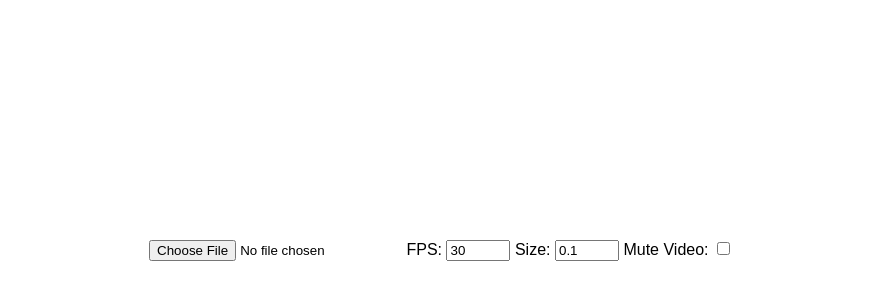
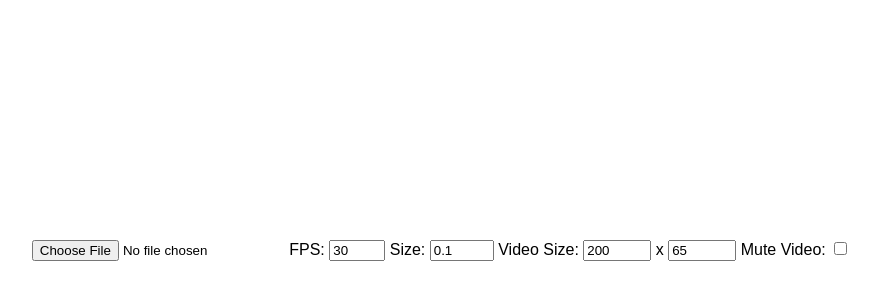
Before and after one commit to Al3x77777/ASCII-Video-Player, a plain HTML site: page index.html in a window 1280 px wide. Shown: the part 150-450 px from the top of the page, without its empty margins (199-1077 px from the left). Drawn offline with Linux system fonts and the light colour scheme.

Commit message:
Add files via upload

```diff
--- a/index.html
+++ b/index.html
@@ -31,9 +31,13 @@
   <div id="video-controls">
     <input type="file" id="video-file" accept="video/*">
     <label for="video-fps">FPS:</label>
-    <input type="number" id="video-fps" min="1" max="0.3" value="30">
+    <input type="number" id="video-fps" min="1" max="30" value="30">
     <label for="ascii-font-size">Size:</label>
     <input type="number" id="ascii-font-size" min="0.1" max="0.3" value="0.1">
+    <label for="video-width">Video Size:</label>
+    <input type="number" id="video-width" min="1" max="1000" value="200" style="width: 60px;">
+    <span>x</span>
+    <input type="number" id="video-height" min="1" max="1000" value="65" style="width: 60px;">
     <label for="video-mute">Mute Video:</label>
     <input type="checkbox" id="video-mute">
   </div>
@@ -44,8 +48,8 @@
       videoElement.style.display = 'none';
 
       const asciiContainer = document.getElementById('ascii-video');
-      const asciiWidth = 180;
-      const asciiHeight = 60;
+      let asciiWidth = parseInt(document.getElementById('video-width').value, 10);
+      let asciiHeight = parseInt(document.getElementById('video-height').value, 10);
       let asciiFPS = parseInt(document.getElementById('video-fps').value, 10);
       let frameDelay = 1000 / asciiFPS;
       let asciiFontSize = parseFloat(document.getElementById('ascii-font-size').value);
@@ -70,8 +74,21 @@
 
         asciiContainer.textContent = asciiFrame;
         asciiContainer.style.fontSize = asciiFontSize + 'em';
+
         setTimeout(updateAscii, frameDelay);
+
+        canvas.remove();
       }
+
+      document.getElementById('video-width').addEventListener('input', () => {
+        asciiWidth = parseInt(document.getElementById('video-width').value, 10);
+        updateAscii();
+      });
+
+      document.getElementById('video-height').addEventListener('input', () => {
+        asciiHeight = parseInt(document.getElementById('video-height').value, 10);
+        updateAscii();
+      });
 
       document.getElementById('video-fps').addEventListener('input', () => {
         asciiFPS = parseInt(document.getElementById('video-fps').value, 10);
@@ -97,6 +114,8 @@
         videoElement.play();
         updateAscii();
       });
+
+      document.body.appendChild(videoElement);
     });
   </script>
 </body>
```
